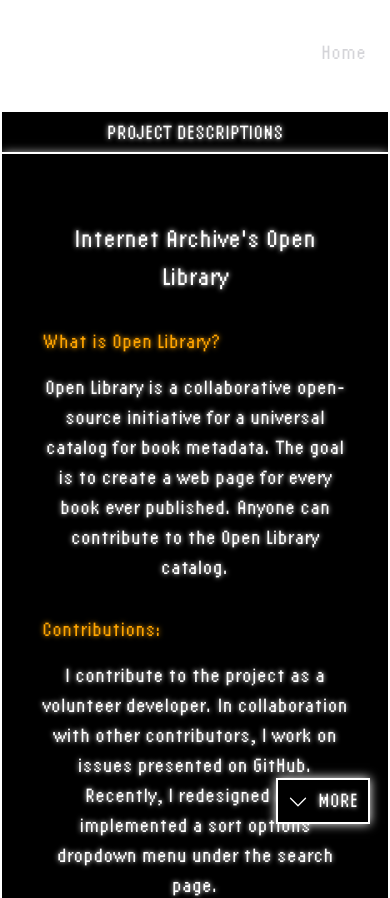
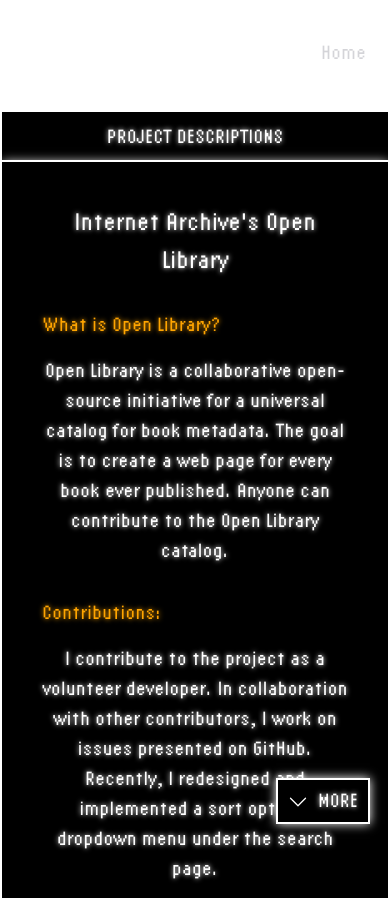
Before and after one commit to aarasawa/aarasawa.dev, a Next.js app: page /projects in a window 390 px wide. Shown: the top 898 px of the page. Built offline with nearby package versions, Linux system fonts and the light colour scheme.

Commit message:
Updated styling for overflow text on mobile views

```diff
--- a/app/components/ProjectPage/MobileDosTabs/MobileDosTabs.module.css
+++ b/app/components/ProjectPage/MobileDosTabs/MobileDosTabs.module.css
@@ -34,7 +34,6 @@
   background-color: black;
   box-shadow: 0 0 10px white;
   text-shadow: 0 0 5px white;
-  overflow-y: auto;
 }
 
 .tabContent {
@@ -43,7 +42,6 @@
   color: white;
   background-color: black;
   text-shadow: 0 0 5px white;
-  overflow-y: auto;
   max-height: calc(100% - 50px);
 }
 
--- a/app/components/ProjectPage/MobileView/MobileProjectsView.module.css
+++ b/app/components/ProjectPage/MobileView/MobileProjectsView.module.css
@@ -1,7 +1,7 @@
 .container {
   display: flex;
   flex-direction: column;
-  height: 100vh;
+  height: 100%;
 }
 
 .navigation {
```
